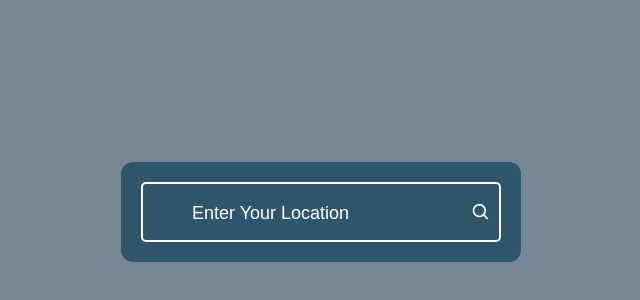
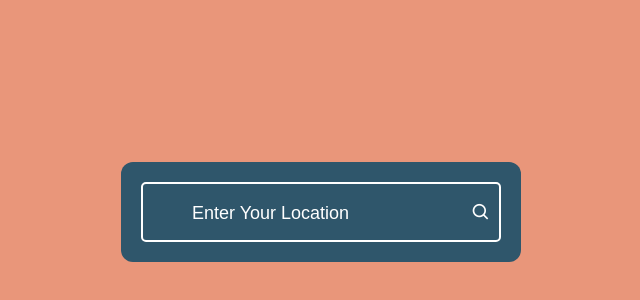
Before and after one commit to Jshyamsundar/weather, a plain HTML site: page index.html in a window 1280 px wide. Shown: the part 188-488 px from the top of the page, without its empty margins (319-959 px from the left). Drawn offline with nearby package versions, Linux system fonts and the light colour scheme.

Commit message:
Update style.css

```diff
--- a/style.css
+++ b/style.css
@@ -9,8 +9,12 @@ body {
     display: flex;
     align-items: center;
     justify-content: center;
-    background-color: lightslategrey;
+    background-color: darksalmon;
     min-height: 100vh;
+    /* background: url(images/background.jpg);
+    background-position: center;
+    background-size: cover;
+    background-repeat: no-repeat; */
     overflow: hidden;
 }
 
```
